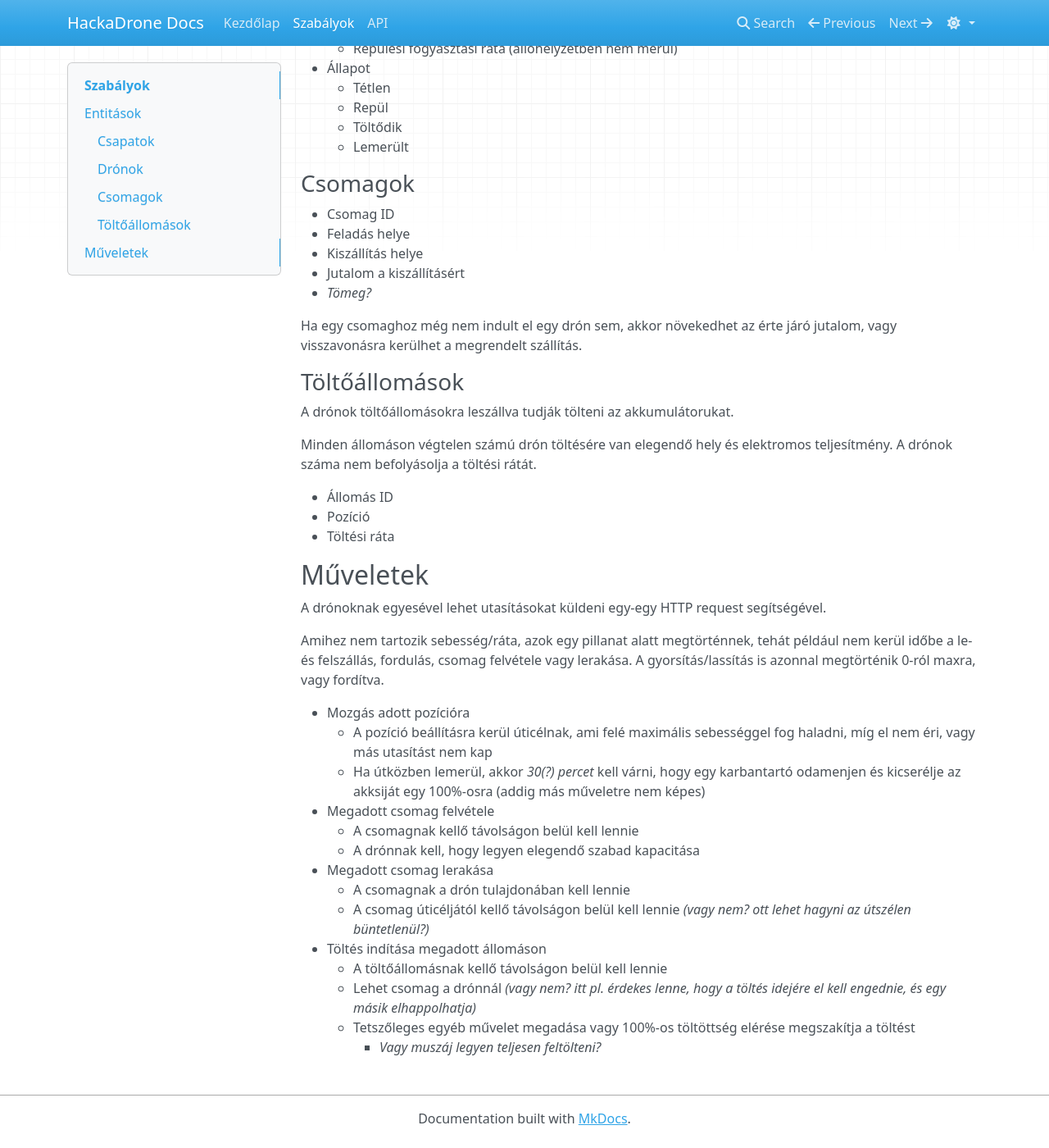
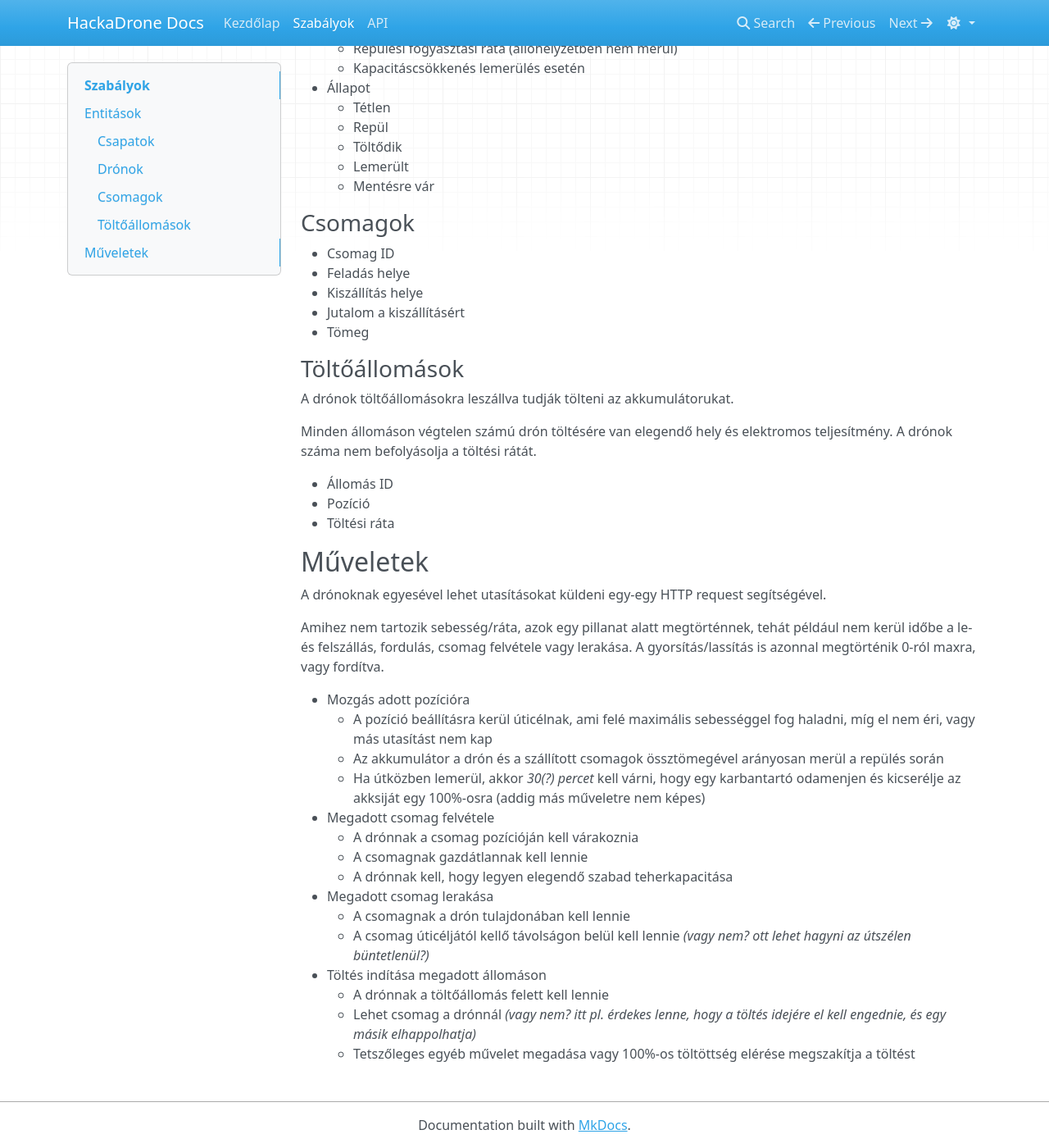
Before and after one commit to Uni-Sopron/hackadrone-25t, an MkDocs documentation site: the page built from docs/rules.md, in a window 1280 px wide and 1400 px high, scrolled down 793 px. Shown: the whole window at 82% size. Built offline with MkDocs 1.6.1, drawn with Linux system fonts in a browser that asks for light colours; nearby versions of some CDN libraries; some of the changed text lies outside the part shown.

Commit message:
Update rules based on engine code and comments

```diff
--- a/docs/rules.md
+++ b/docs/rules.md
@@ -28,15 +28,17 @@ A virtuális világban az alábbi elemek lehetnek jelen, a felsorolt jellemzőik
 - Úticél
 - Max. sebesség
 - Szállítás alatt lévő [Csomagok](#csomagok)
-- Csomagkapacitás
+- Teherbírás
 - Akkumulátor
     - Töltöttségi szint
     - Repülési fogyasztási ráta (állóhelyzetben nem merül)
+    - Kapacitáscsökkenés lemerülés esetén
 - Állapot
     - Tétlen
     - Repül
     - Töltődik
     - Lemerült
+    - Mentésre vár
 
 ### Csomagok
 
@@ -44,9 +46,7 @@ A virtuális világban az alábbi elemek lehetnek jelen, a felsorolt jellemzőik
 - Feladás helye
 - Kiszállítás helye
 - Jutalom a kiszállításért
-- *Tömeg?*
-
-Ha egy csomaghoz még nem indult el egy drón sem, akkor növekedhet az érte járó jutalom, vagy visszavonásra kerülhet a megrendelt szállítás.
+- Tömeg
 
 ### Töltőállomások
 
@@ -68,15 +68,16 @@ A gyorsítás/lassítás is azonnal megtörténik 0-ról maxra, vagy fordítva.
 
 - Mozgás adott pozícióra
     - A pozíció beállításra kerül úticélnak, ami felé maximális sebességgel fog haladni, míg el nem éri, vagy más utasítást nem kap
+    - Az akkumulátor a drón és a szállított csomagok össztömegével arányosan merül a repülés során
     - Ha útközben lemerül, akkor *30(?) percet* kell várni, hogy egy karbantartó odamenjen és kicserélje az akksiját egy 100%-osra (addig más műveletre nem képes)
 - Megadott csomag felvétele
-    - A csomagnak kellő távolságon belül kell lennie
-    - A drónnak kell, hogy legyen elegendő szabad kapacitása
+    - A drónnak a csomag pozícióján kell várakoznia
+    - A csomagnak gazdátlannak kell lennie
+    - A drónnak kell, hogy legyen elegendő szabad teherkapacitása
 - Megadott csomag lerakása
     - A csomagnak a drón tulajdonában kell lennie
     - A csomag úticéljától kellő távolságon belül kell lennie *(vagy nem? ott lehet hagyni az útszélen büntetlenül?)*
 - Töltés indítása megadott állomáson
-    - A töltőállomásnak kellő távolságon belül kell lennie
+    - A drónnak a töltőállomás felett kell lennie
     - Lehet csomag a drónnál *(vagy nem? itt pl. érdekes lenne, hogy a töltés idejére el kell engednie, és egy másik elhappolhatja)*
     - Tetszőleges egyéb művelet megadása vagy 100%-os töltöttség elérése megszakítja a töltést
-        - *Vagy muszáj legyen teljesen feltölteni?*
```
